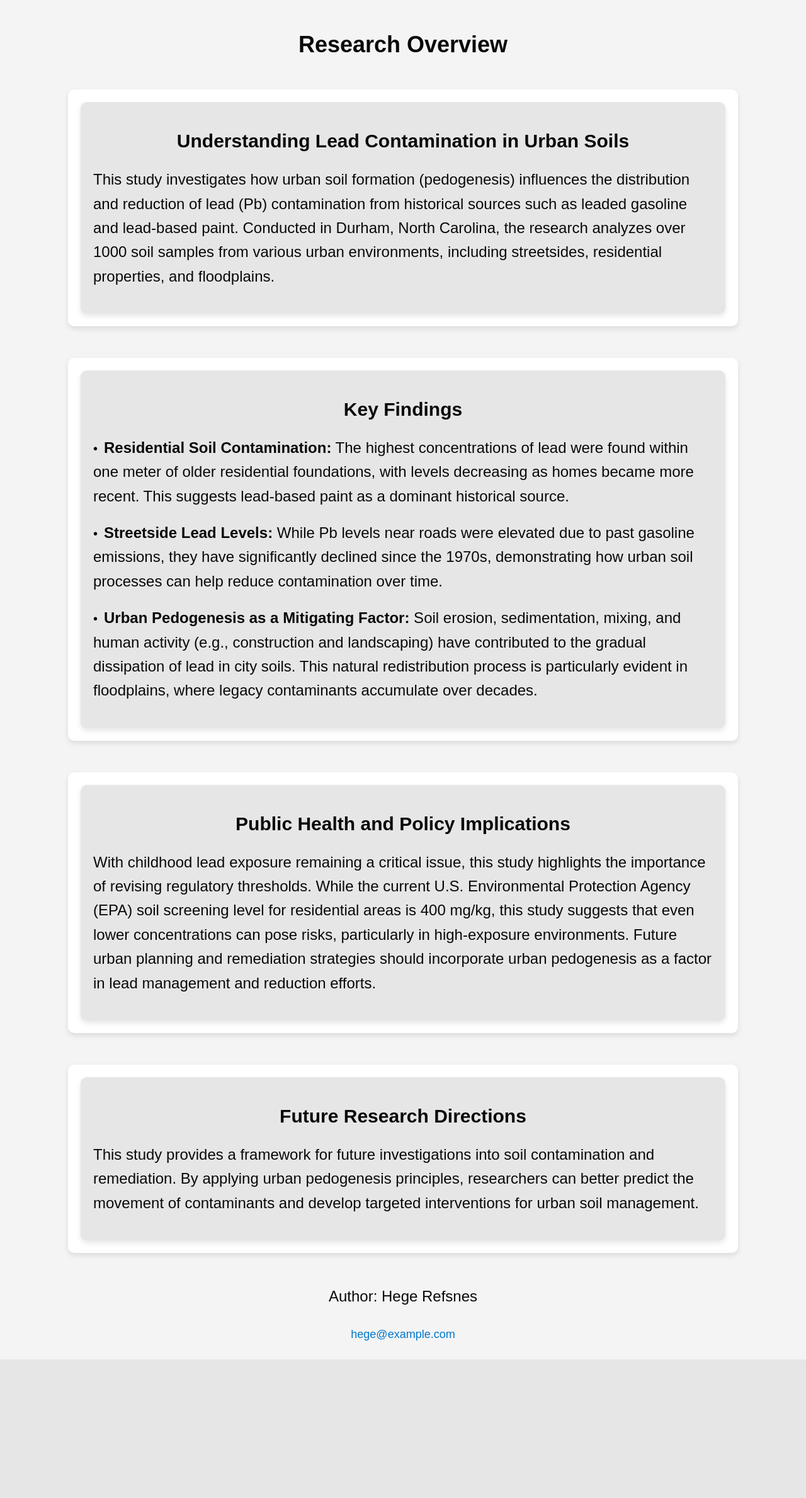
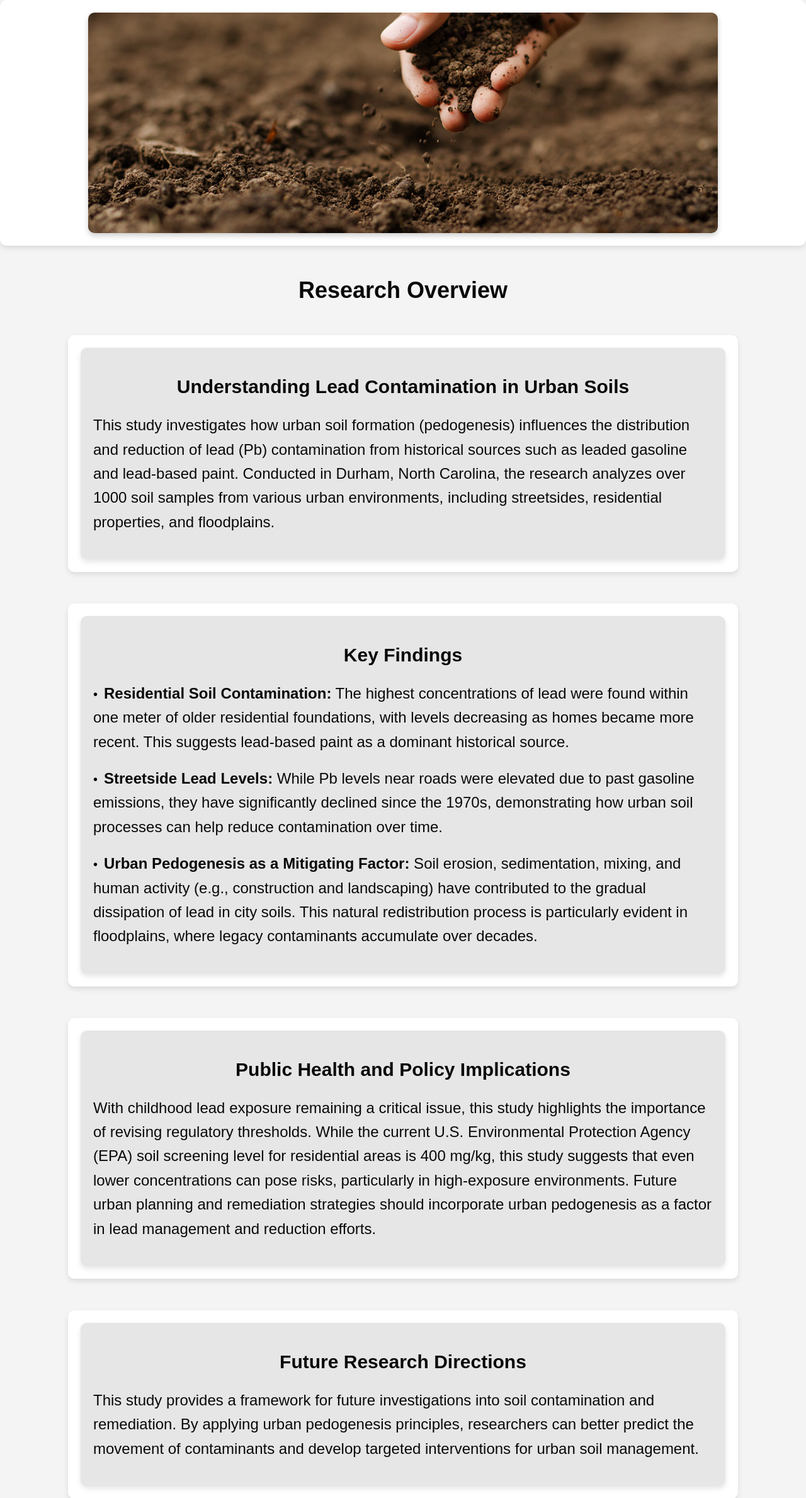
Before and after one commit to nka17duke/Capstone, a Flask app: page /researchoverview in a window 1280 px wide. Shown: the part 58-2436 px from the top of the page at 63% size. Before the commit the page ends 2216 px from the top, so only its background shows below. Run offline with Flask 3, Linux system fonts and the light colour scheme; some libraries are stand-ins or nearby versions.

Commit message:
fourth commit

```diff
--- a/templates/home.html
+++ b/templates/home.html
@@ -36,7 +36,7 @@
     </nav>
 
     <div class="header-image">
-    <img src="{{ url_for('static', filename='images/soilsign.png') }}" style="width: 1000px; height: 350px;">
+    <img src="{{ url_for('static', filename='images/no-more-l.png') }}" style="width: 1000px; height: 350px;">
   </div>
     <h1>Welcome to the Durham Lead Contamination Prevention Committee</h1>
     <div class="container">
--- a/templates/researchoverview.html
+++ b/templates/researchoverview.html
@@ -34,7 +34,9 @@
         </ul>
 
     </nav>
-
+    <div class="header-image">
+        <img src="{{ url_for('static', filename='images/resover.png') }}" style="width: 1000px; height: 350px;">
+      </div>
 
     <h1>Research Overview</h1>
 
@@ -96,10 +98,7 @@
 
     </div>
 
-    <footer class = nav>
-        <p>Author: Hege Refsnes</p>
-        <p><a href="mailto:hege@example.com">hege@example.com</a></p>
-      </footer>
+
    <script>
         window.watsonAssistantChatOptions = {
           integrationID: "50634618-3e01-4fbb-8489-06d01eb92bca", // The ID of this integration.
```
Also changed, not shown: static/images/no-more-l.png (added), static/images/nolead.png (added), static/images/noleadscr.png (added), static/images/nomorelead.png (added), static/images/resover.png (added).
